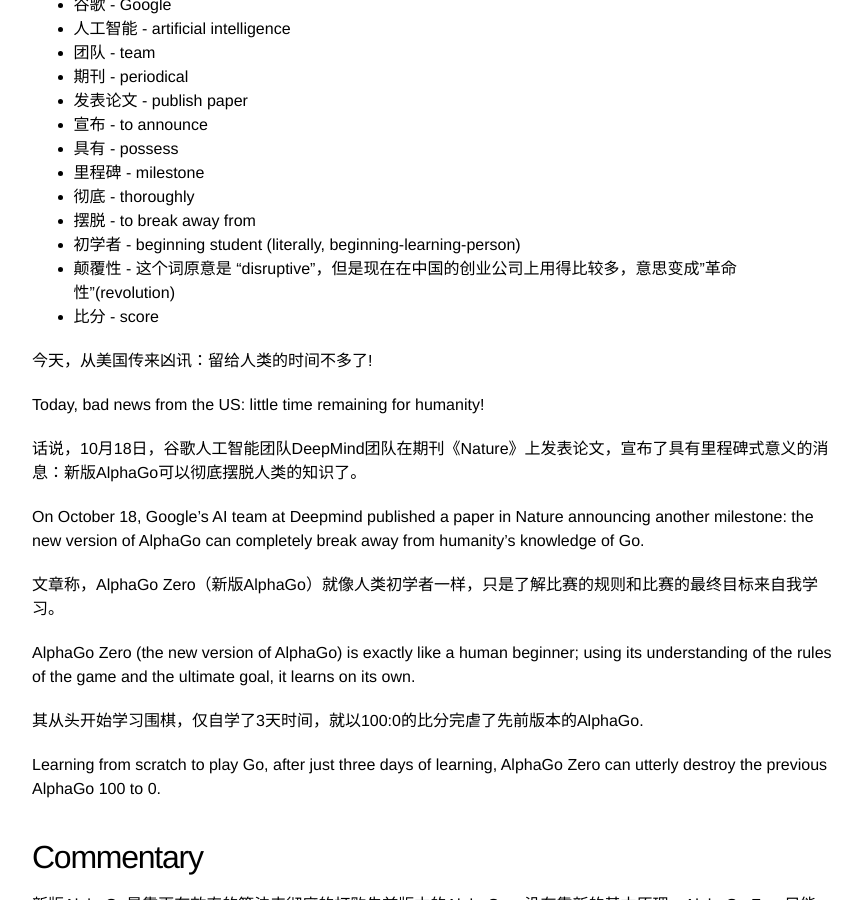
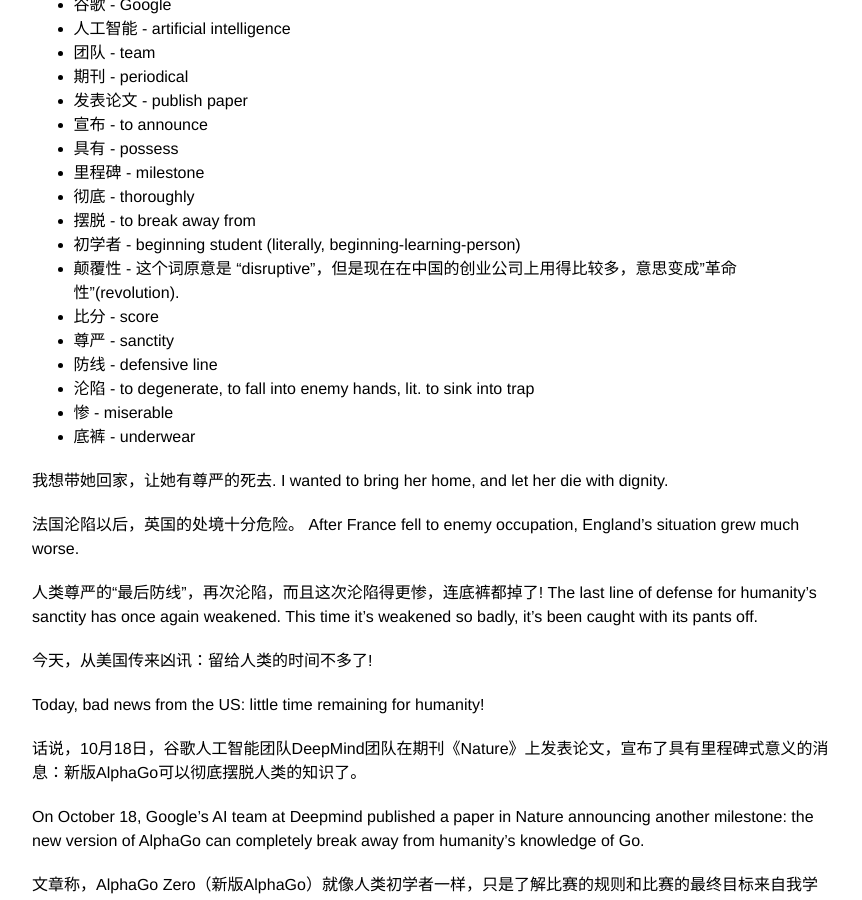
Before and after one commit to learn-chinese/learn-chinese.github.io, a Jekyll site: the page built from _posts/2017-10-21-alphago-zero.md, in a window 1280 px wide and 900 px high, scrolled down 495 px. Shown: the whole window, without its empty margins (208-1070 px from the left). Built offline with Jekyll 4.4.1, drawn with Linux system fonts in a browser that asks for light colours.

Commit message:
alphago 与人工智能“

```diff
--- a/_posts/2017-10-21-alphago-zero.md
+++ b/_posts/2017-10-21-alphago-zero.md
@@ -29,8 +29,22 @@ tags: [AI]
 * 彻底 - thoroughly
 * 摆脱 - to break away from
 * 初学者 - beginning student (literally, beginning-learning-person)
-* 颠覆性 - 这个词原意是 "disruptive"，但是现在在中国的创业公司上用得比较多，意思变成"革命性"(revolution)
+* 颠覆性 - 这个词原意是 "disruptive"，但是现在在中国的创业公司上用得比较多，意思变成"革命性"(revolution).
 * 比分 - score
+* 尊严 - sanctity
+* 防线 - defensive line
+* 沦陷 - to degenerate, to fall into enemy hands, lit. to sink into trap
+* 惨 - miserable
+* 底裤 - underwear
+
+我想带她回家，让她有尊严的死去.
+I wanted to bring her home, and let her die with dignity.
+
+法国沦陷以后，英国的处境十分危险。
+After France fell to enemy occupation, England's situation grew much worse.
+
+人类尊严的“最后防线”，再次沦陷，而且这次沦陷得更惨，连底裤都掉了!
+The last line of defense for humanity's sanctity has once again weakened. This time it's weakened so badly, it's been caught with its pants off.
 
 今天，从美国传来凶讯：留给人类的时间不多了!
 
```
Also changed, not shown: _posts/2017-10-26-blog-post-about-ai.md (added, +9 -0 lines).
